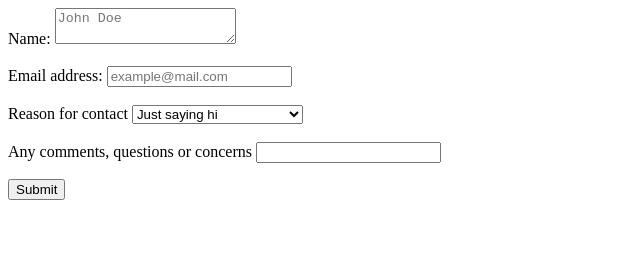
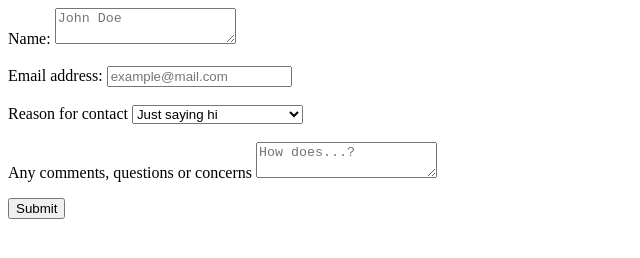
Before and after one commit to garpowta/mi349_blog, a plain HTML site: page contact.html in a window 1280 px wide. Shown: the whole page, without its empty margins (0-640 px from the left). Drawn offline with Linux system fonts and the light colour scheme.

Commit message:
skeleton

```diff
--- a/contact.html
+++ b/contact.html
@@ -28,9 +28,8 @@
 
                 <br>
                 <br>
-            <label>Any comments, questions or concerns
-                <input type="text">
-            </label>
+            <label>Any comments, questions or concerns</label>
+            <textarea class="u-full-width" placeholder="How does...?" id="commentexample"></textarea>
             <p><button>Submit</button></p>
         </form>
     </section>
```
